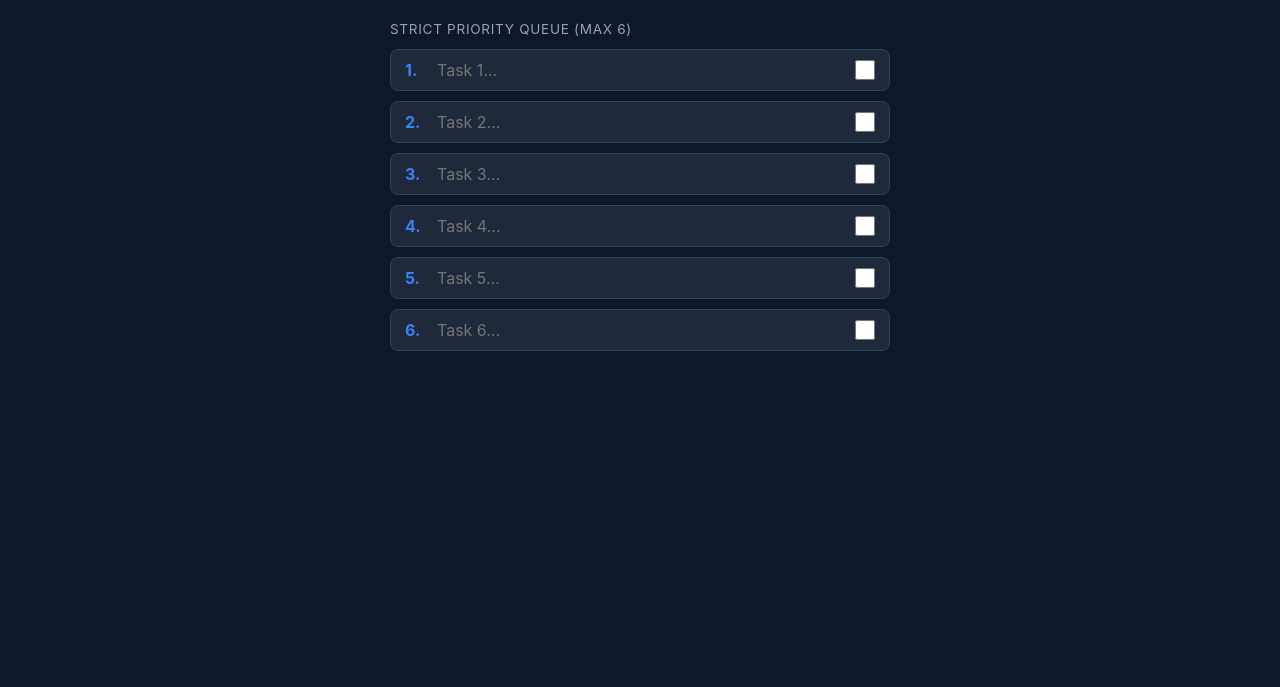
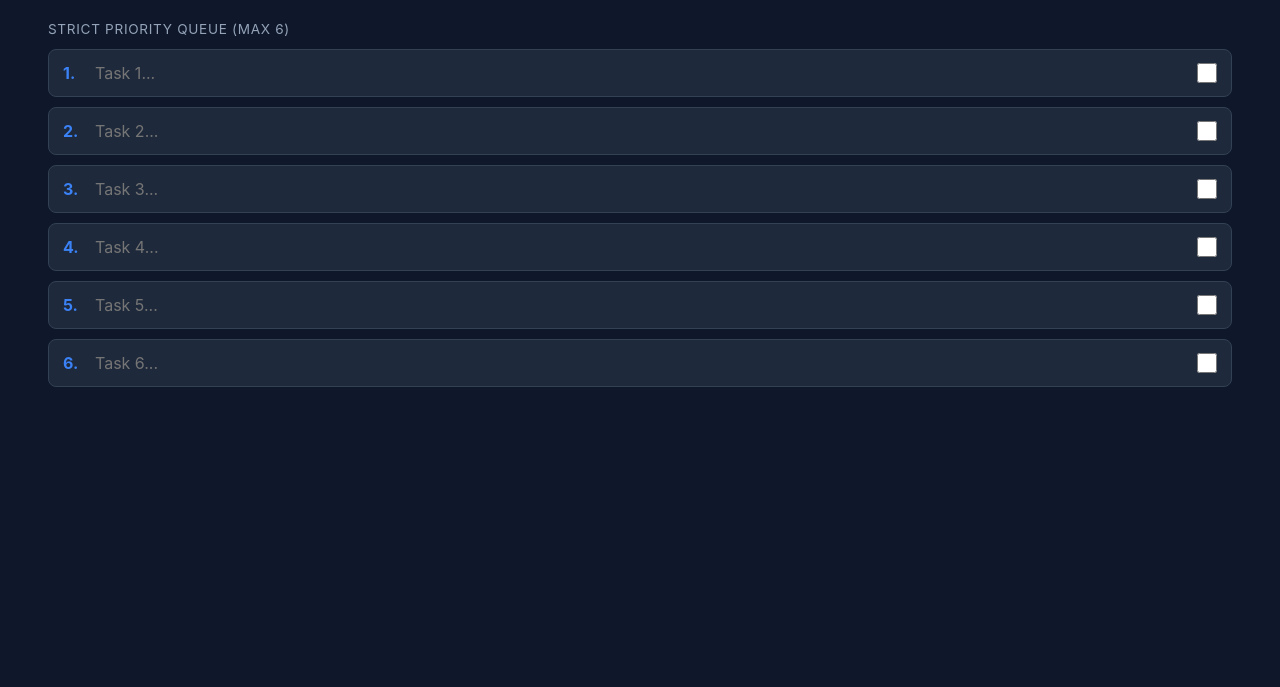
Before and after one commit to csorbakristof/N6, a plain HTML site: page index.html in a window 1280 px wide. Shown: the part 113-800 px from the top of the page. Drawn offline with Linux system fonts and the light colour scheme.

Commit message:
Using full viewport

```diff
--- a/style.css
+++ b/style.css
@@ -23,12 +23,17 @@ body {
     display: flex;
     justify-content: center;
     min-height: 100vh;
-    padding: 20px;
+    min-height: 100dvh;
+    padding: 0;
 }
 
 .app-container {
     width: 100%;
-    max-width: 500px;
+    min-height: 100vh;
+    min-height: 100dvh;
+    padding: max(20px, env(safe-area-inset-top)) max(20px, env(safe-area-inset-right)) max(20px, env(safe-area-inset-bottom)) max(20px, env(safe-area-inset-left));
+    display: flex;
+    flex-direction: column;
 }
 
 header {
@@ -99,11 +104,15 @@ h1 {
 #n6-list {
     list-style: none;
     display: flex;
+    flex: 1;
     flex-direction: column;
     gap: 10px;
+    min-height: 0;
 }
 
 .task-item {
+    flex: 1;
+    min-height: 48px;
     background-color: var(--card-bg);
     border: 1px solid var(--border);
     border-radius: 8px;
@@ -243,3 +252,10 @@ h1 {
     color: var(--danger);
     cursor: pointer;
 }
+
+@media (min-width: 900px) {
+    .app-container {
+        padding-left: 48px;
+        padding-right: 48px;
+    }
+}
```
